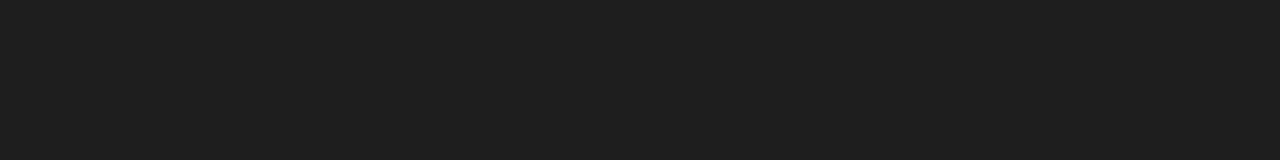
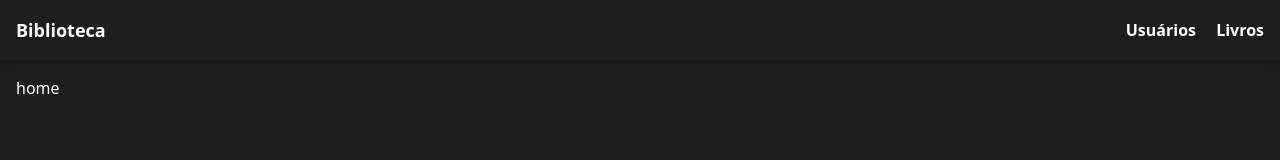
Before and after one commit to b1z3rr4/oo-vite, a website built with Vite: page index.html in a window 1280 px wide. Built offline with nearby package versions, Linux system fonts and the light colour scheme.

Commit message:
iniciando nossas paginas

```diff
--- a/src/App.ts
+++ b/src/App.ts
@@ -1,4 +1,5 @@
 import { Library } from "./entities/Library";
+import { Page } from "./interfaces/Page";
 
 export class App {
     private _appElement: HTMLElement;
@@ -9,9 +10,46 @@ export class App {
         this._library = library;
     }
 
-    public init() {}
+    public init() {
+        this.render();
 
-    public navigate() {}
+        document.body.addEventListener('click', (event) => {
+            const target = event.target as HTMLElement;
 
-    public render() {}
+            if (target && target.dataset.route) {
+                event.preventDefault();
+                this.navigate(target.dataset.route);
+            }
+        });
+
+        window.addEventListener('popstate', () => this.render());
+    }
+
+    public navigate(path: string) {
+        history.pushState(null, '', path);
+        this.render();
+    }
+
+    public render() {
+        const path = window.location.pathname;
+        let pageComponent: Page = { render: () => 'oi', build: () => { } };
+
+        switch (path) {
+            case '/':
+                pageComponent = { render: () => 'home', build: () => { } }
+                break;
+            case '/users':
+                pageComponent = { render: () => 'usuarios', build: () => { } }
+                break;
+            case '/books':
+                pageComponent = { render: () => 'livros', build: () => { } }
+                break;
+            default:
+                pageComponent = { render: () => '404 nao encontrei', build: () => { } }
+                break;
+        }
+
+        this._appElement.innerHTML = pageComponent.render();
+        pageComponent.build();
+    }
 }
--- /dev/null
+++ b/src/interfaces/Page.ts
@@ -0,0 +1,4 @@
+export interface Page {
+    render(): string
+    build(): void;
+}
--- a/src/main.ts
+++ b/src/main.ts
@@ -3,9 +3,33 @@ import { App } from './App';
 import { Library } from './entities/Library';
 
 document.body.innerHTML = `
-  <main class="container p-4 mx-auto">
-    <div id="app"></div>
-  </main>
+    <nav class="p-4 text-white shadow-md">
+        <div class="container flex items-center justify-between mx-auto">
+        <a
+            data-route="/"
+            href="#"
+            class="text-lg font-semibold text-white"
+            >Biblioteca</a
+        >
+        <div class="space-x-4">
+            <a
+            data-route="/users"
+            href="#"
+            class="text-white font-bold"
+            >Usuários</a
+            >
+            <a
+            data-route="/books"
+            href="#"
+            class="text-white font-bold"
+            >Livros</a
+            >
+        </div>
+        </div>
+    </nav>
+    <main class="container p-4 mx-auto">
+        <div id="app"></div>
+    </main>
 `;
 
 const appElement = document.getElementById('app');
--- a/src/style.css
+++ b/src/style.css
@@ -4,4 +4,5 @@
 
 body {
     background-color: #1e1e1e;
+    color: #fff;
 }
```
Also changed, not shown: package.json (+12 -4 lines), pnpm-lock.yaml.
